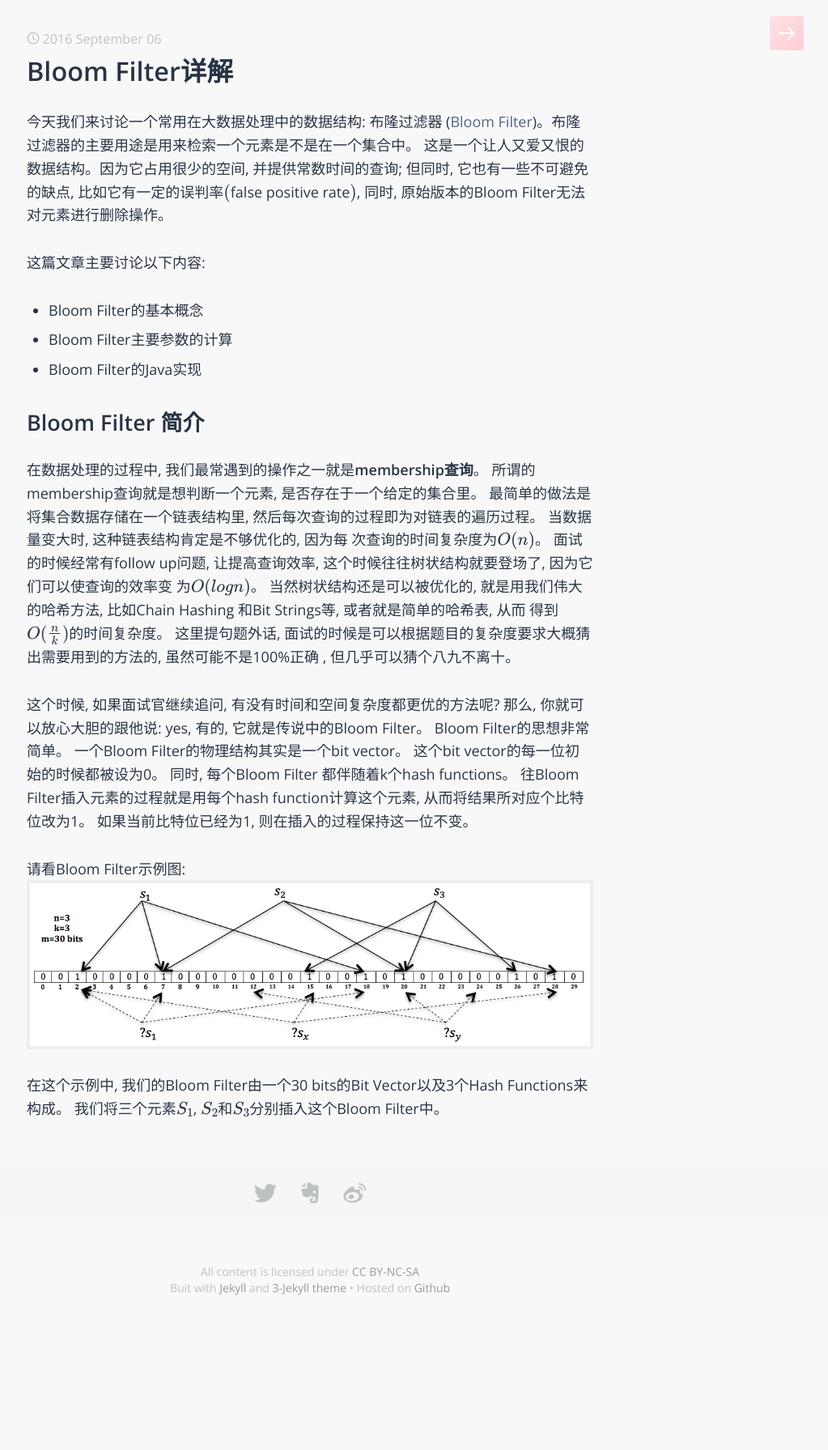
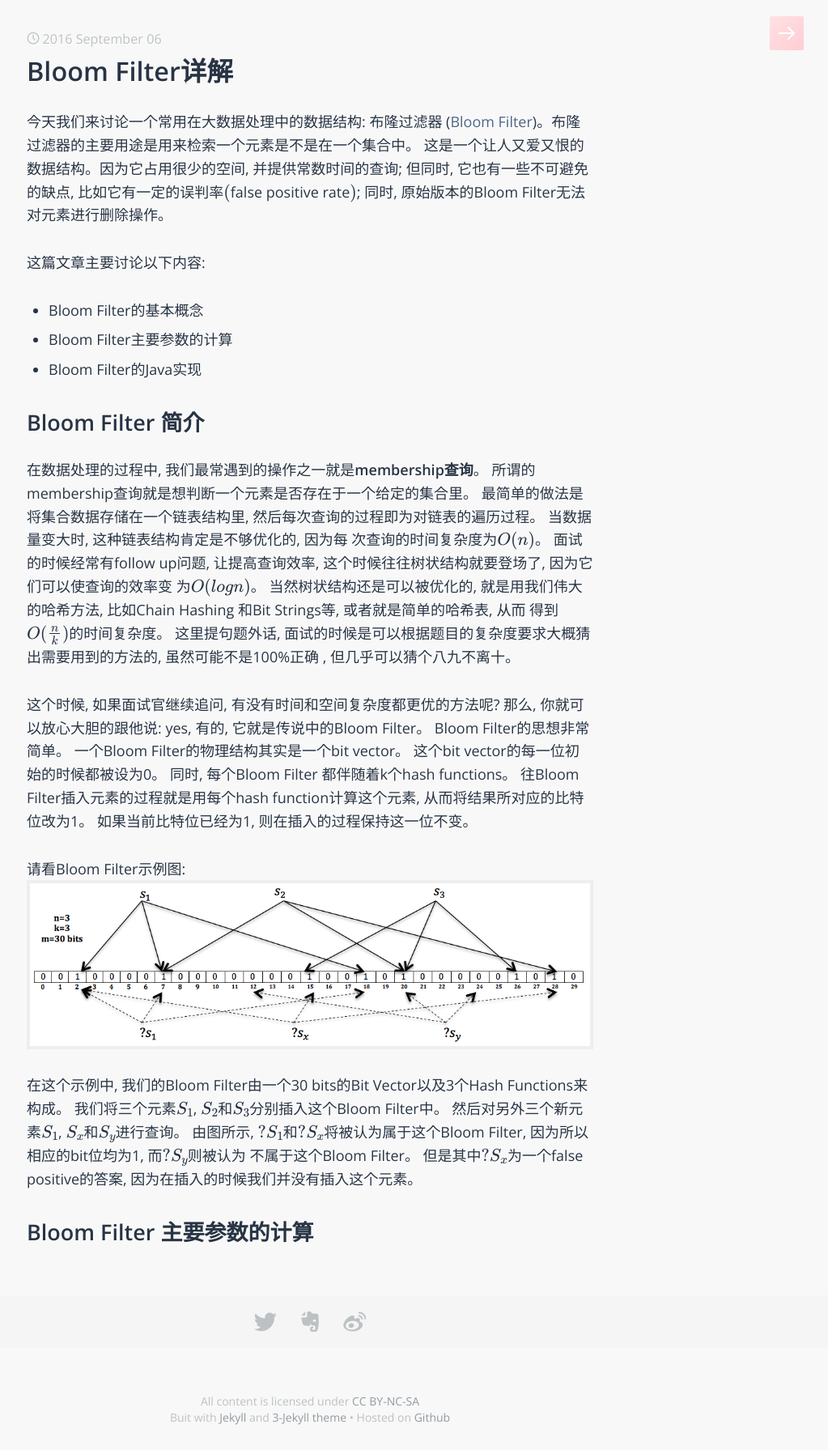
Before and after one commit to sophiesongge/sophiesongge.github.io, a Jekyll site: the page built from _posts/2016-09-06-bloom-filter.markdown, in a window 1280 px wide. Shown: the whole page at 81% size, without its empty margins (257-1280 px from the left). Built offline with Jekyll 4.4.1, drawn with Linux system fonts in a browser that asks for light colours; some web fonts are replaced; formulas are drawn with MathJax 3.

Commit message:
add post

```diff
--- a/_posts/2016-09-06-bloom-filter.markdown
+++ b/_posts/2016-09-06-bloom-filter.markdown
@@ -7,7 +7,7 @@ use_math: true
 ---
 
 今天我们来讨论一个常用在大数据处理中的数据结构: 布隆过滤器 ([Bloom Filter])。布隆过滤器的主要用途是用来检索一个元素是不是在一个集合中。
-这是一个让人又爱又恨的数据结构。因为它占用很少的空间, 并提供常数时间的查询; 但同时, 它也有一些不可避免的缺点, 比如它有一定的误判率$\($false positive rate$\)$,
+这是一个让人又爱又恨的数据结构。因为它占用很少的空间, 并提供常数时间的查询; 但同时, 它也有一些不可避免的缺点, 比如它有一定的误判率$\($false positive rate$\)$;
 同时, 原始版本的Bloom Filter无法对元素进行删除操作。
 
  这篇文章主要讨论以下内容:
@@ -19,7 +19,7 @@ use_math: true
 Bloom Filter 简介
 =================
 
-在数据处理的过程中, 我们最常遇到的操作之一就是**membership查询**。 所谓的membership查询就是想判断一个元素, 是否存在于一个给定的集合里。
+在数据处理的过程中, 我们最常遇到的操作之一就是**membership查询**。 所谓的membership查询就是想判断一个元素是否存在于一个给定的集合里。
 最简单的做法是将集合数据存储在一个链表结构里, 然后每次查询的过程即为对链表的遍历过程。 当数据量变大时, 这种链表结构肯定是不够优化的, 因为每
 次查询的时间复杂度为$O\(n\)$。 面试的时候经常有follow up问题, 让提高查询效率, 这个时候往往树状结构就要登场了, 因为它们可以使查询的效率变
 为$O\(logn\)$。 当然树状结构还是可以被优化的, 就是用我们伟大的哈希方法, 比如Chain Hashing 和Bit Strings等, 或者就是简单的哈希表, 从而
@@ -28,13 +28,19 @@ Bloom Filter 简介
 
 这个时候, 如果面试官继续追问, 有没有时间和空间复杂度都更优的方法呢? 那么, 你就可以放心大胆的跟他说: yes, 有的, 它就是传说中的Bloom Filter。
 Bloom Filter的思想非常简单。 一个Bloom Filter的物理结构其实是一个bit vector。 这个bit vector的每一位初始的时候都被设为0。 同时, 每个Bloom Filter
-都伴随着k个hash functions。 往Bloom Filter插入元素的过程就是用每个hash function计算这个元素, 从而将结果所对应个比特位改为1。 如果当前比特位已经为1,
+都伴随着k个hash functions。 往Bloom Filter插入元素的过程就是用每个hash function计算这个元素, 从而将结果所对应的比特位改为1。 如果当前比特位已经为1,
 则在插入的过程保持这一位不变。
 
 请看Bloom Filter示例图:
 ![Image](https://github.com/sophiesongge/sophiesongge.github.io/blob/master/images/Bloom_Filter.png?raw=true)
 
 在这个示例中, 我们的Bloom Filter由一个30 bits的Bit Vector以及3个Hash Functions来构成。 我们将三个元素$S_1$, $S_2$和$S_3$分别插入这个Bloom Filter中。
+然后对另外三个新元素$S_1$, $S_x$和$S_y$进行查询。 由图所示, $?S_1$和$?S_x$将被认为属于这个Bloom Filter, 因为所以相应的bit位均为1, 而$?S_y$则被认为
+不属于这个Bloom Filter。 但是其中$?S_x$为一个false positive的答案, 因为在插入的时候我们并没有插入这个元素。
+
+Bloom Filter 主要参数的计算
+=========================
+
 
 
 
```
